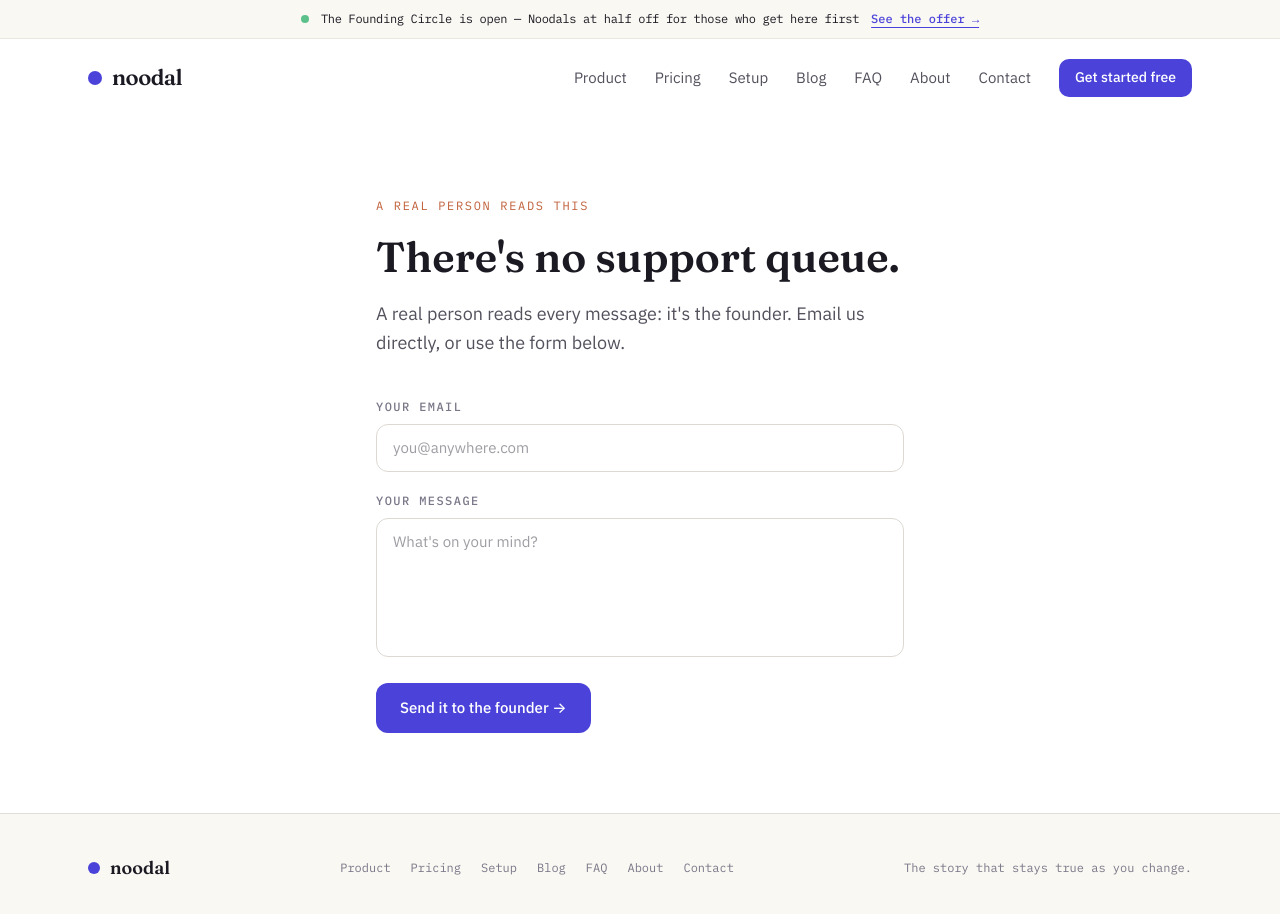
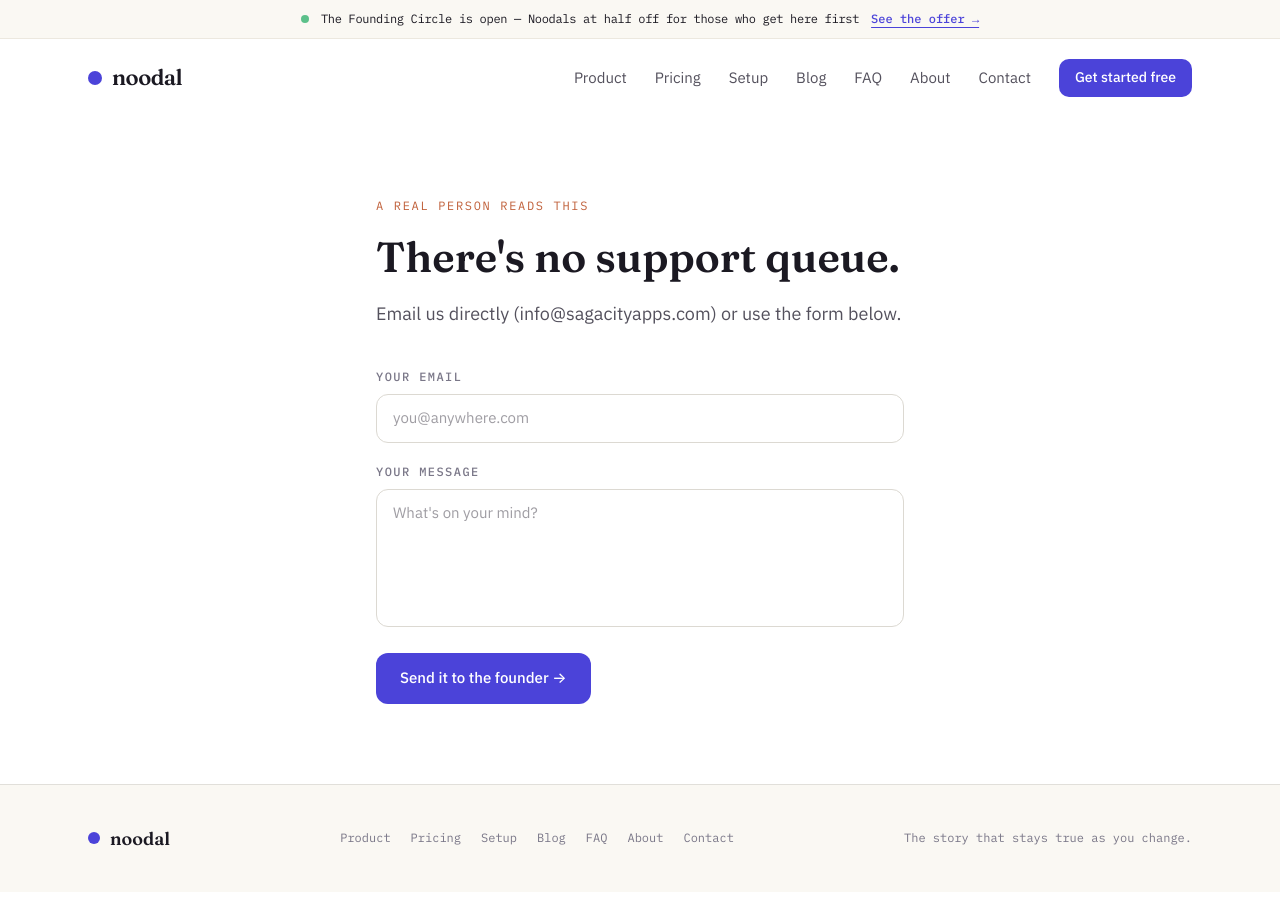
Before and after one commit to eugeniology/Noodalchatapp, a React (Vite) app: page /contact in a window 1280 px wide. Shown: the top 914 px of the page. After the commit the page ends 892 px from the top, so only its background shows below. Built offline with nearby package versions, Linux system fonts and the light colour scheme; no server answers.

Commit message:
Trim contact page intro to just the email + form pointer
Drop "A real person reads every message: it's the founder" and lead
straight with the email address.

```diff
--- a/src/app/components/marketing/ContactPage.tsx
+++ b/src/app/components/marketing/ContactPage.tsx
@@ -23,7 +23,7 @@ export function ContactPage() {
           There's no support queue.
         </h1>
         <p className="mt-4 text-[18px] leading-relaxed text-[#54515d]">
-          A real person reads every message: it's the founder. Email us directly, or use the form below.
+          Email us directly ({SUPPORT_EMAIL}) or use the form below.
         </p>
 
         {sent ? (
```
